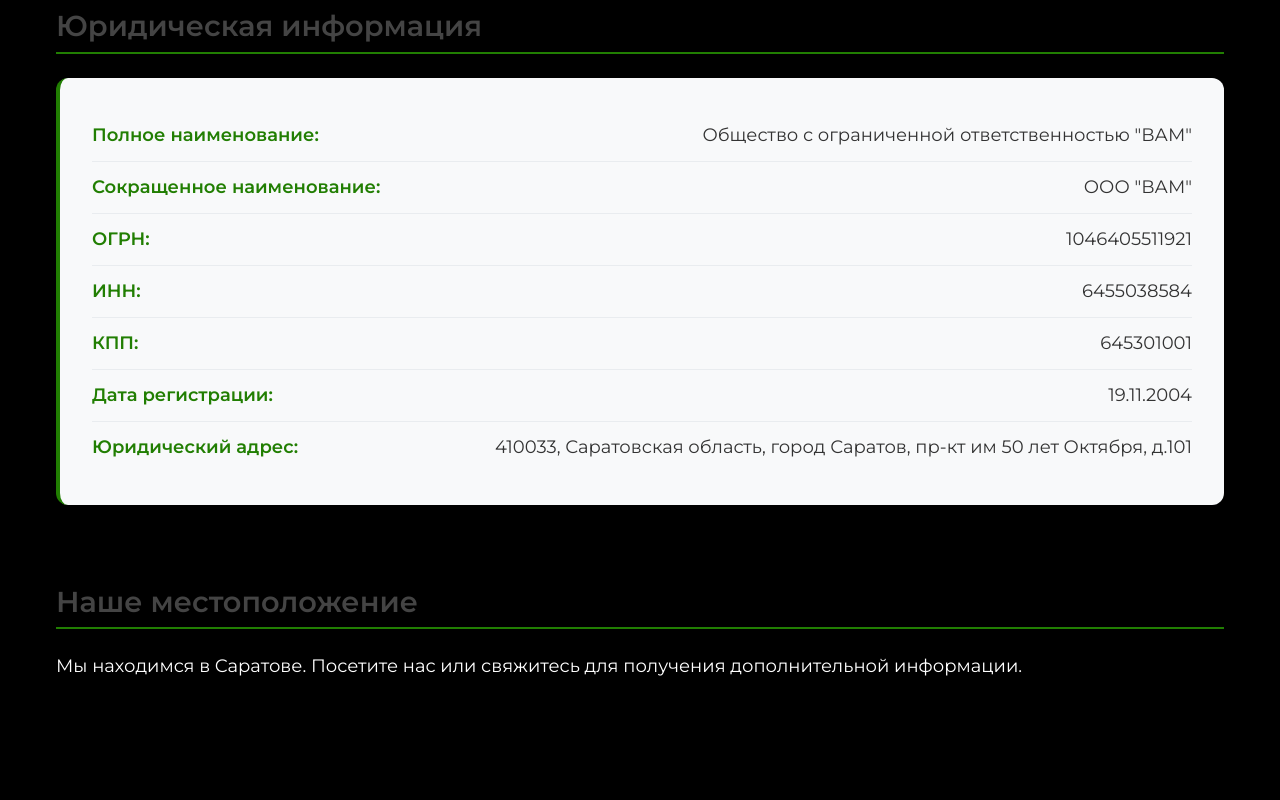
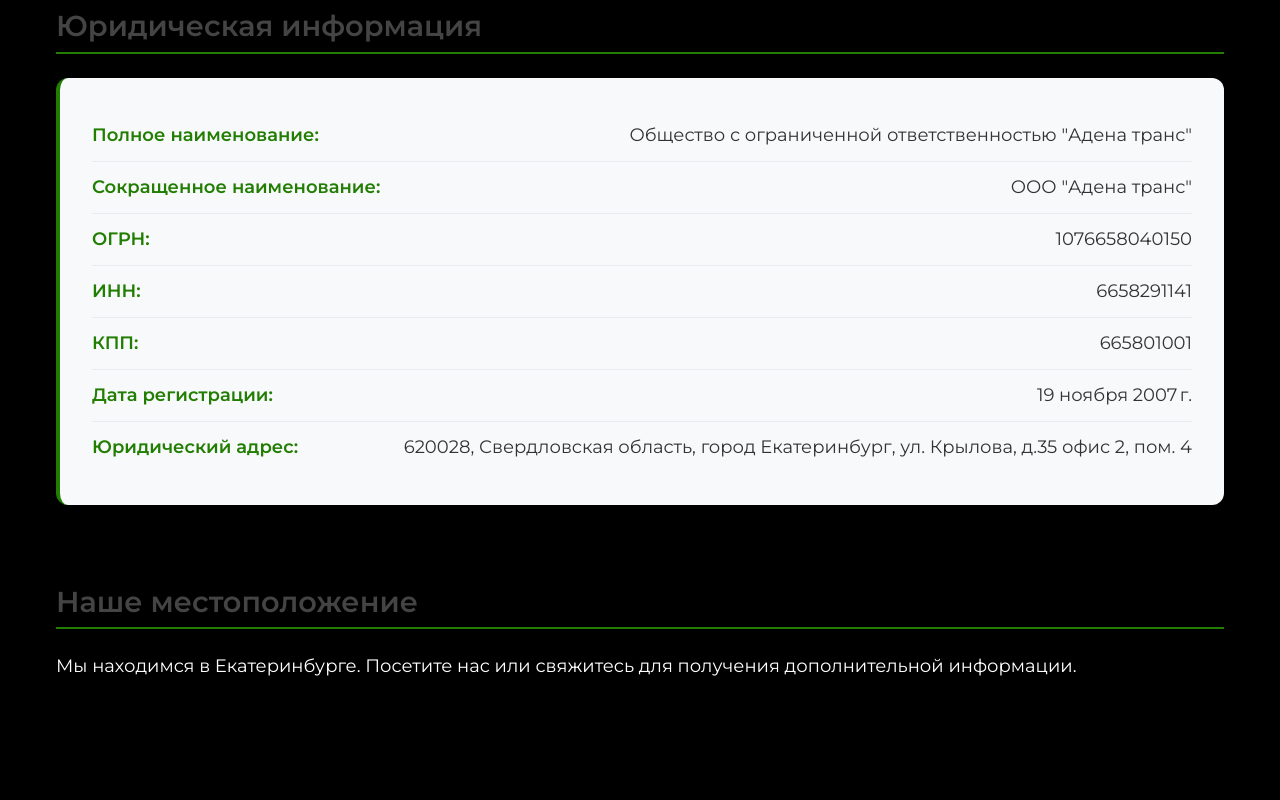
Before and after one commit to bazik26/car-client, an Angular app: page /contacts in a window 1280 px wide. Shown: the part 560-1360 px from the top of the page. Built offline with nearby package versions, Linux system fonts and the light colour scheme.

Commit message:
fix about us and contacts page

```diff
--- a/src/app/pages/about-us/about-us.html
+++ b/src/app/pages/about-us/about-us.html
@@ -3,10 +3,10 @@
   <section class="hero-section">
     <div class="container">
       <h1>Почему выбирают <span class="highlight">{{ brandConfig.name }}</span>?</h1>
-      <p class="subtitle">Пригон автомобилей из Китая, США и Европы с 2010 года</p>
+      <p class="subtitle">Пригон автомобилей из Китая, США и Европы с 2007 года</p>
       <div class="stats">
         <div class="stat-item">
-          <div class="number">500+</div>
+          <div class="number">1500+</div>
           <div class="label">автомобилей</div>
         </div>
         <div class="stat-item">
@@ -14,7 +14,7 @@
           <div class="label">довольных клиентов</div>
         </div>
         <div class="stat-item">
-          <div class="number">12</div>
+          <div class="number">18</div>
           <div class="label">лет опыта</div>
         </div>
       </div>
--- a/src/app/pages/contacts/contacts.html
+++ b/src/app/pages/contacts/contacts.html
@@ -55,37 +55,37 @@
         <div class="legal-info">
           <div class="legal-item">
             <strong>Полное наименование:</strong>
-            <span>Общество с ограниченной ответственностью "ВАМ"</span>
+            <span>Общество с ограниченной ответственностью "Адена транс"</span>
           </div>
 
           <div class="legal-item">
             <strong>Сокращенное наименование:</strong>
-            <span>ООО "ВАМ"</span>
+            <span>ООО "Адена транс"</span>
           </div>
 
           <div class="legal-item">
             <strong>ОГРН:</strong>
-            <span>1046405511921</span>
+            <span>1076658040150</span>
           </div>
 
           <div class="legal-item">
             <strong>ИНН:</strong>
-            <span>6455038584</span>
+            <span>6658291141</span>
           </div>
 
           <div class="legal-item">
             <strong>КПП:</strong>
-            <span>645301001</span>
+            <span>665801001</span>
           </div>
 
           <div class="legal-item">
             <strong>Дата регистрации:</strong>
-            <span>19.11.2004</span>
+            <span>19 ноября 2007 г.</span>
           </div>
 
           <div class="legal-item">
             <strong>Юридический адрес:</strong>
-            <span>410033, Саратовская область, город Саратов, пр-кт им 50 лет Октября, д.101</span>
+            <span>620028, Свердловская область, город Екатеринбург, ул. Крылова, д.35 офис 2, пом. 4</span>
           </div>
         </div>
       </div>
@@ -93,7 +93,7 @@
       <!-- Карта -->
       <div class="map-section">
         <h2>Наше местоположение</h2>
-        <p>Мы находимся в Саратове. Посетите нас или свяжитесь для получения дополнительной информации.</p>
+        <p>Мы находимся в Екатеринбурге. Посетите нас или свяжитесь для получения дополнительной информации.</p>
 
         <div class="map-container">
           <iframe
@@ -175,7 +175,7 @@
               <i class="fas fa-shield-alt"></i>
             </div>
             <h3>Надежность</h3>
-            <p>Более 12 лет успешной работы на рынке автомобилей</p>
+            <p>Более 18 лет успешной работы на рынке автомобилей</p>
           </div>
 
           <div class="info-item">
```
